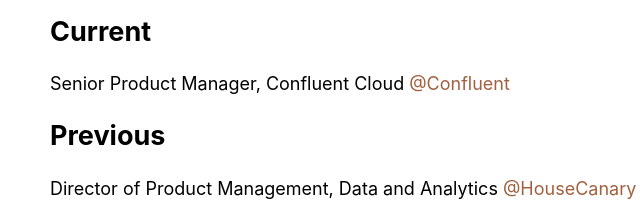
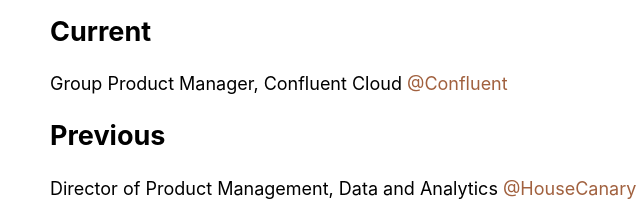
Before and after one commit to bechols/becholsdotcom, a Gatsby site: page /about in a window 1280 px wide. Shown: the part 258-475 px from the top of the page, 206-846 px from the left. Built offline with nearby package versions, Linux system fonts and the light colour scheme; Gatsby itself is replaced by a stand-in of ours; some packages are replaced by stand-ins of ours.

Commit message:
Update title

```diff
--- a/src/content/pages/about.md
+++ b/src/content/pages/about.md
@@ -8,7 +8,7 @@
 
 ## Current
 
-Senior Product Manager, Confluent Cloud <a href="https://www.confluent.io" target="_blank" rel="noopener noreferrer">@Confluent</a>
+Group Product Manager, Confluent Cloud <a href="https://www.confluent.io" target="_blank" rel="noopener noreferrer">@Confluent</a>
 
 ## Previous
 
```
